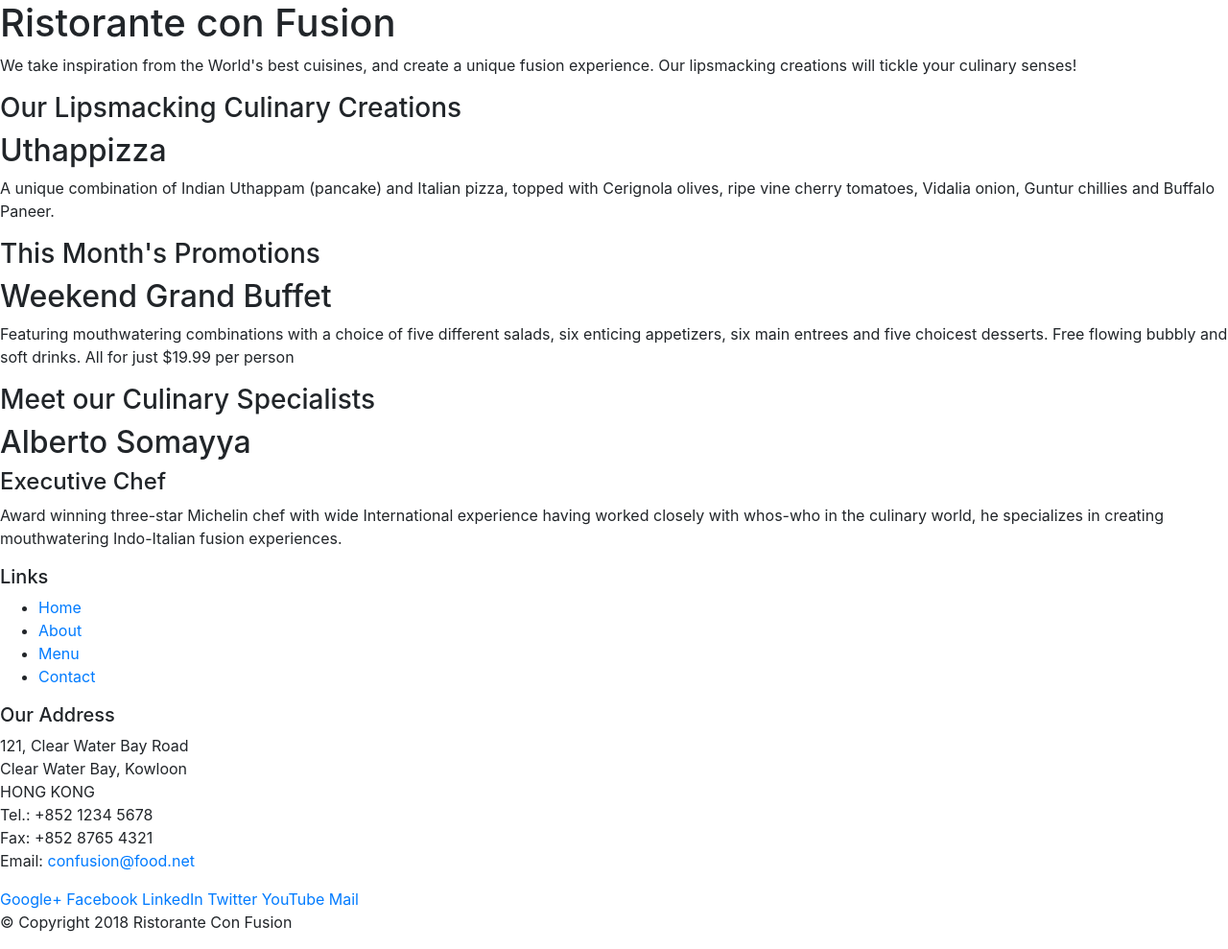
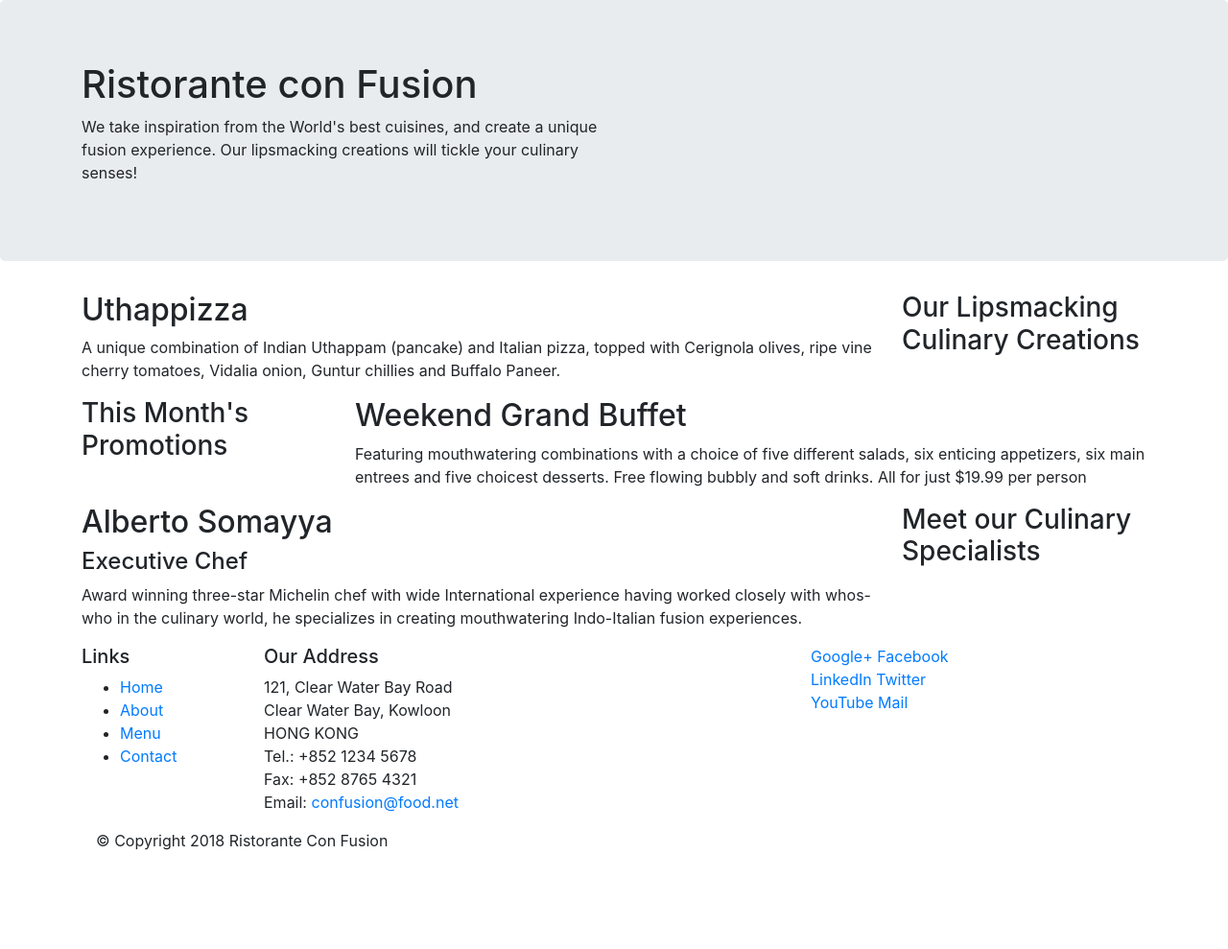
Before and after one commit to stella-pliatsiou/boostrap, a website: page conFusion/index.html in a window 1280 px wide. Shown: the whole page at 96% size. After the commit the page ends 904 px from the top, so only its background shows below. Drawn offline with nearby package versions, Linux system fonts and the light colour scheme.

Commit message:
Bootstrap Grid Part 1

```diff
--- a/conFusion/index.html
+++ b/conFusion/index.html
@@ -6,7 +6,7 @@
         <!-- Required meta tags always come first -->
         <meta charset="utf-8">
         <meta name="viewport" content="width=device-width, initial-scale=1, shrink-to-fit=no">
-        <meta http-equiv="x-ua-compatible" content="ie=edge">
+         <meta http-equiv="x-ua-compatible" content="ie=edge">
 
         <!-- Bootstrap CSS -->
         <link rel="stylesheet" href="node_modules/bootstrap/dist/css/bootstrap.min.css">
@@ -18,57 +18,58 @@
 
 <body>
 
-    <header>
-        <div>
-            <div>
-                <div>
+    <header class="jumbotron">
+        <div class="container">
+            <div class="row">
+                <div class="col-12 col-sm-6">
                     <h1>Ristorante con Fusion</h1>
                     <p>We take inspiration from the World's best cuisines, and create a unique fusion experience. Our lipsmacking creations will tickle your culinary senses!</p>
                 </div>
-                <div>
+                <div class="col-12 col-sm">
                 </div>
             </div>
         </div>
     </header>
 
-    <div>
-        <div>
-            <div>
+    <div class="container">
+        <div class="row">
+            <div class="col-12 col-sm-4 order-sm-last col-md-3">
                 <h3>Our Lipsmacking Culinary Creations</h3>
             </div>
-            <div>
+            <div class="col col-sm order-sm-first col-md">
                 <h2>Uthappizza</h2>
                 <p>A unique combination of Indian Uthappam (pancake) and Italian pizza, topped with Cerignola olives, ripe vine cherry tomatoes, Vidalia onion, Guntur chillies and Buffalo Paneer.</p>
             </div>
         </div>
 
 
-        <div>
-            <div>
+        <div  class="row">
+            <div class="col-12 col-sm-4 col-md-3">
                 <h3>This Month's Promotions</h3>
             </div>
-            <div>
+            <div class="col col-sm col-md">
                 <h2>Weekend Grand Buffet</h2>
                 <p>Featuring mouthwatering combinations with a choice of five different salads, six enticing appetizers, six main entrees and five choicest desserts. Free flowing bubbly and soft drinks. All for just $19.99 per person </p>
             </div>
         </div>
 
-        <div>
-            <div>
+        <div class="row">
+            <div class="col-12 col-sm-4 order-sm-last col-md-3">
                 <h3>Meet our Culinary Specialists</h3>
             </div>
-            <div>
+            <div class="col col-sm order-sm-first col-md">
                 <h2>Alberto Somayya</h2>
                 <h4>Executive Chef</h4>
-                <p>Award winning three-star Michelin chef with wide International experience having worked closely with whos-who in the culinary world, he specializes in creating mouthwatering Indo-Italian fusion experiences. </p>
+                <p>Award winning three-star Michelin chef with wide International experience
+                having worked closely with whos-who in the culinary world, he specializes in creating mouthwatering Indo-Italian fusion experiences. </p>
             </div>
         </div>
     </div>
 
     <footer>
-        <div>
-            <div>
-                <div>
+        <div class="container">
+            <div class="row">
+                <div class="col-4 col-sm-2">
                     <h5>Links</h5>
                     <ul>
                         <li><a href="#">Home</a></li>
@@ -77,7 +78,7 @@
                         <li><a href="#">Contact</a></li>
                     </ul>
                 </div>
-                <div>
+                <div class="col-7 col-sm-5">
                     <h5>Our Address</h5>
                     <address>
 		              121, Clear Water Bay Road<br>
@@ -88,7 +89,7 @@
 		              Email: <a href="mailto:confusion@food.net">confusion@food.net</a>
 		           </address>
                 </div>
-                <div>
+                <div class="col-4 offset-1 col-sm-2">
                     <div>
                         <a href="http://google.com/+">Google+</a>
                         <a href="http://www.facebook.com/profile.php?id=">Facebook</a>
@@ -100,7 +101,7 @@
                 </div>
            </div>
            <div>
-                <div>
+            <div class="col-auto">
                     <p>© Copyright 2018 Ristorante Con Fusion</p>
                 </div>
            </div>
```
Also changed, not shown: 1 other file.
